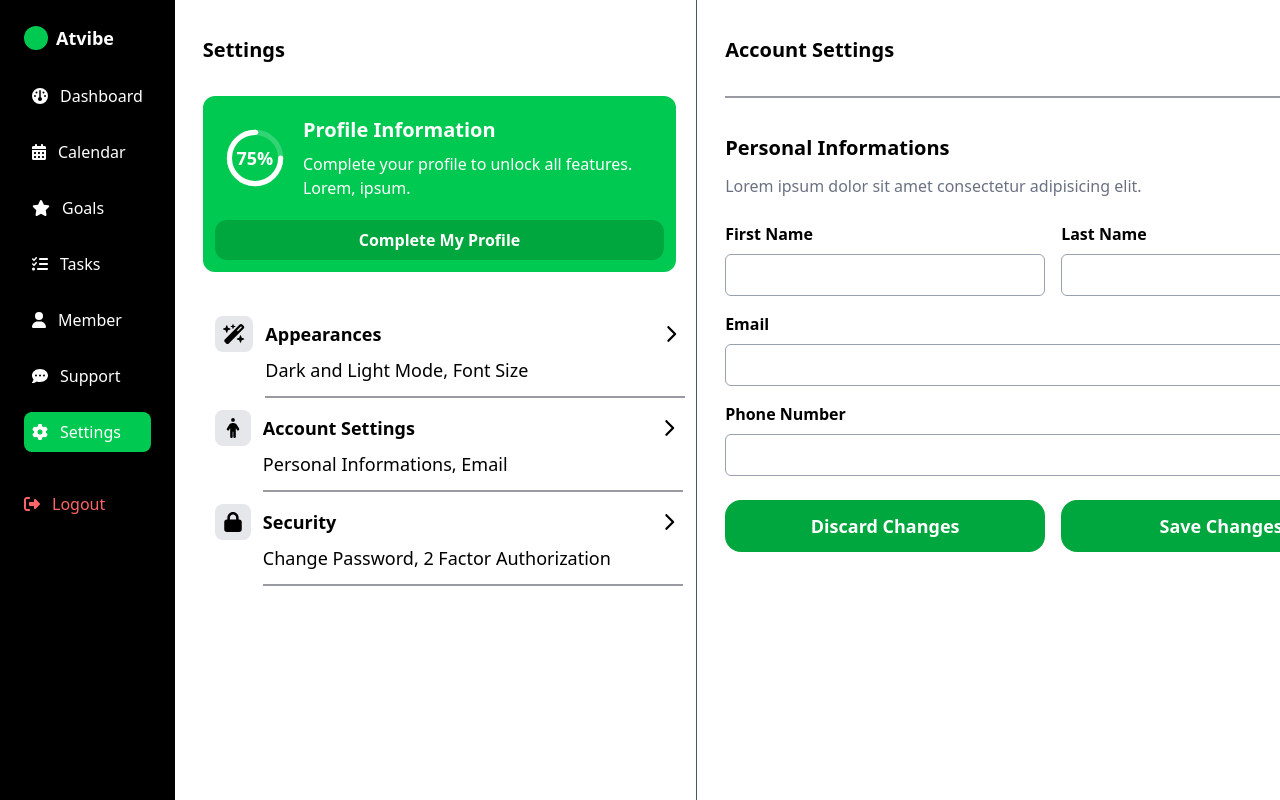
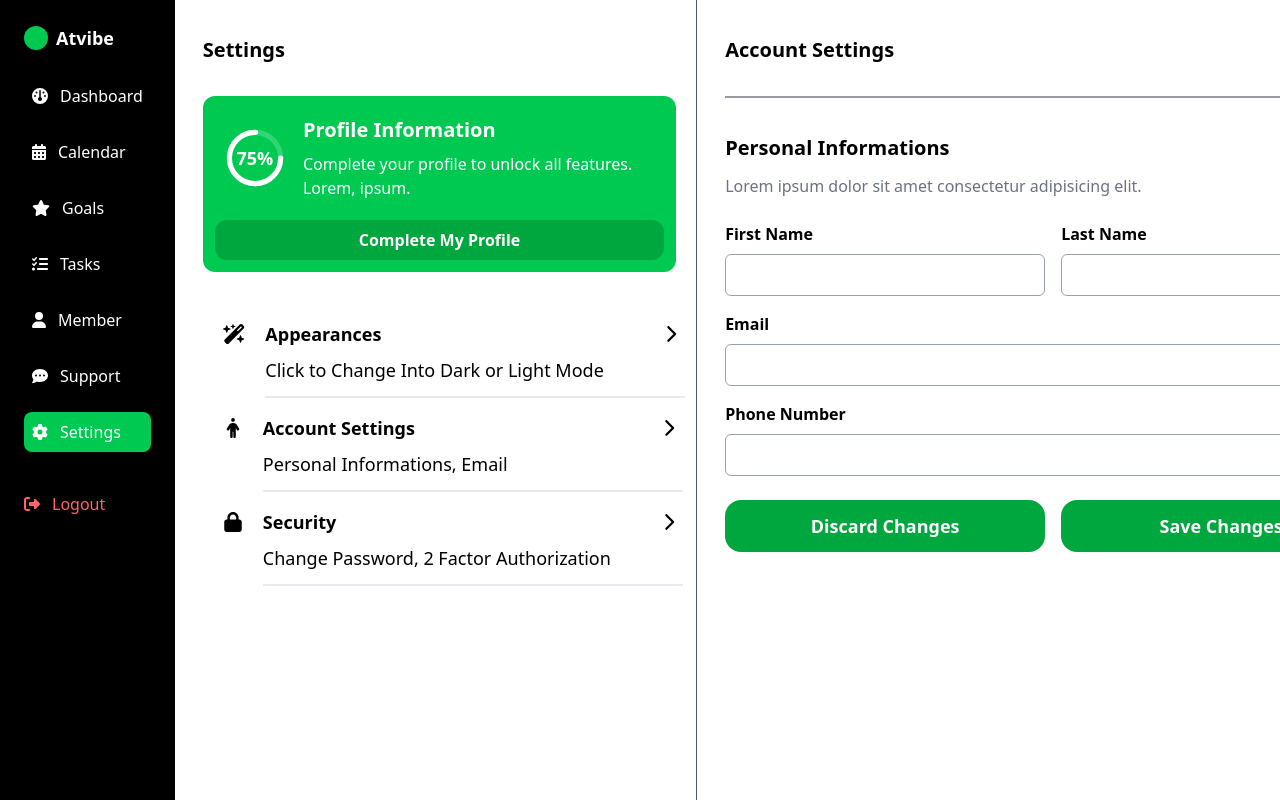
Before and after one commit to Gepx/activity-tracker, a React (Vite) app: page /settings in a window 1280 px wide. Shown: the top 800 px of the page. Built offline with nearby package versions, Linux system fonts and the light colour scheme.

Commit message:
add toggle dark mode light mode

```diff
--- a/src/components/SettingsButton.jsx
+++ b/src/components/SettingsButton.jsx
@@ -1,31 +1,32 @@
-import React from 'react'
-import { FontAwesomeIcon } from "@fortawesome/react-fontawesome";
-import { faChevronRight } from "@fortawesome/free-solid-svg-icons";
+import React from 'react';
+import { FontAwesomeIcon } from '@fortawesome/react-fontawesome';
+import { faChevronRight } from '@fortawesome/free-solid-svg-icons';
 
-const SettingsButton = ({icon, title, description}) => {
+const SettingsButton = ({ icon, title, description, onClick, darkMode }) => {
   return (
-    // <div className='settings-button max-w-123 p-3 rounded-xl text-gray-200 flex hover:text-white cursor-pointer'>
-    <div className='settings-button max-w-123 pl-3 pr-3 pt-3 rounded-xl text-black flex hover:text-gray-600 cursor-pointer'>
+    <div className="settings-button max-w-123 pl-3 pr-3 pt-3 rounded-xl flex hover:text-gray-600 cursor-pointer" onClick={onClick}>
       <div className="left-settings-button">
         <FontAwesomeIcon
           icon={icon}
-                // className='p-2 rounded-lg bg-[#212121] text-xl'
-                className='p-2 rounded-lg bg-gray-200 text-xl min-w-5'
+          className={`p-2 rounded-lg text-xl min-w-5
+                  ${darkMode ? 'bg-gray-700 text-white' : 'null'}`}
         />
       </div>
       <div className="middle-settings-button ml-3 pt-1 text-lg min-w-100">
-            <p className='font-semibold mb-2'>{title}</p>
+        <p className="font-semibold mb-2">{title}</p>
         <p className="relative">
           {description}
-                <span className="block w-[105%] mt-3 border-b-2 border-[#323444] opacity-50"></span>
+          <span
+            className={`block w-[105%] mt-3 border-b-2
+                  ${darkMode ? 'border-gray-500 opacity-50' : 'border-gray-300 opacity-50'}`}
+          ></span>
         </p>
-
       </div>
       <div className="right-settings-button pt-1 text-lg">
         <FontAwesomeIcon icon={faChevronRight} />
       </div>
     </div>
-  )
-}
+  );
+};
 
-export default SettingsButton
+export default SettingsButton;
--- a/src/pages/Settings.jsx
+++ b/src/pages/Settings.jsx
@@ -1,149 +1,130 @@
-import React, { useState } from 'react'
-import SettingsButton from '../components/SettingsButton'
-import { faWandMagicSparkles, faPerson, faLock } from '@fortawesome/free-solid-svg-icons'
+import React, { useState, useEffect } from 'react';
+import SettingsButton from '../components/SettingsButton';
+import { faWandMagicSparkles, faPerson, faLock } from '@fortawesome/free-solid-svg-icons';
 
 const Settings = () => {
-    const [firstName, setFirstName] = useState('')
-    const [lastName, setLastName] = useState('')
-    const [email, setEmail] = useState('')
-    const [phoneNumber, setPhoneNumber] = useState('')
+  const [firstName, setFirstName] = useState('');
+  const [lastName, setLastName] = useState('');
+  const [email, setEmail] = useState('');
+  const [phoneNumber, setPhoneNumber] = useState('');
+  const [darkMode, setDarkMode] = useState(false);
+
+  useEffect(() => {
+    if (darkMode) {
+      document.body.classList.add('dark');
+    } else {
+      document.body.classList.remove('dark');
+    }
+  }, [darkMode]);
 
   return (
-    // <div className='bg-[#121212] min-h-screen flex'>
-    <div className='min-h-screen flex'>
-        {/* <div className="left-side pl-7 w-3/7 border-r border-[#323444]"> */}
-        <div className="left-side pl-7 w-3/7 border-r border-gray-600">
-            <p className='pt-9 font-semibold text-xl'>Settings</p>
-            <div className="box-profile mt-8 bg-green-500 max-w-123 p-3 rounded-xl text-white mr-5">
+    <div className={`min-h-screen flex ${darkMode ? 'bg-[#121212] text-white' : 'bg-white text-black'}`}>
+      <div className={`left-side pl-7 w-3/7 border-r ${darkMode ? 'border-gray-700' : 'border-gray-600'}`}>
+        <p className="pt-9 font-semibold text-xl">Settings</p>
+        <div className={`box-profile mt-8 bg-green-500 max-w-123 p-3 rounded-xl text-white mr-5`}>
           <div className="top-box flex p-2 justify-between items-center">
             <div className="relative w-20 h-20">
               <svg className="w-full h-full" viewBox="0 0 100 100">
-                            {/* Background Circle */}
-                            <circle
-                                cx="50"
-                                cy="50"
-                                r="40"
-                                stroke="rgba(255, 255, 255, 0.2)"
-                                strokeWidth="8"
-                                fill="none"
-                            />
-                            {/* Progress Circle */}
-                            <circle
-                                cx="50"
-                                cy="50"
-                                r="40"
-                                stroke="white"
-                                strokeWidth="8"
-                                fill="none"
-                                strokeDasharray="251.2" /* Keliling lingkaran */
-                                strokeDashoffset="62.8" /* 75% progress */
-                                strokeLinecap="round"
-                                className="transition-all duration-500 ease-in-out"
-                            />
+                <circle cx="50" cy="50" r="40" stroke="rgba(255, 255, 255, 0.2)" strokeWidth="8" fill="none" />
+                <circle cx="50" cy="50" r="40" stroke="white" strokeWidth="8" fill="none" strokeDasharray="251.2" strokeDashoffset="62.8" strokeLinecap="round" className="transition-all duration-500 ease-in-out" />
               </svg>
-                        <p className="absolute inset-0 flex items-center justify-center text-lg font-bold">
-                            75%
-                        </p>
+              <p className="absolute inset-0 flex items-center justify-center text-lg font-bold">75%</p>
             </div>
             <div className="right ml-4">
-                        <h1 className='text-xl font-semibold mb-2'>Profile Information</h1>
-                        <p >Complete your profile to unlock all features. Lorem, ipsum.</p>
+              <h1 className="text-xl font-semibold mb-2">Profile Information</h1>
+              <p>Complete your profile to unlock all features. Lorem, ipsum.</p>
             </div>
           </div>
-                <button className='min-w-full mt-3 py-2 font-semibold bg-green-600 hover:bg-green-700 rounded-xl cursor-pointer'>Complete My Profile</button>
+          <button className="min-w-full mt-3 py-2 font-semibold bg-green-600 hover:bg-green-700 rounded-xl cursor-pointer">Complete My Profile</button>
         </div>
         <div className="settings-button mt-8 mr-5">
-                <SettingsButton
-                    icon={faWandMagicSparkles}
-                    title={'Appearances'}
-                    description={'Dark and Light Mode, Font Size'}
-                />
-                <SettingsButton
-                    icon={faPerson}
-                    title={'Account Settings'}
-                    description={'Personal Informations, Email'}
-                />
-                <SettingsButton
-                    icon={faLock}
-                    title={'Security'}
-                    description={'Change Password, 2 Factor Authorization'}
-                />
+          <SettingsButton icon={faWandMagicSparkles} title={'Appearances'} description={'Click to Change Into Dark or Light Mode'} onClick={() => setDarkMode(!darkMode)} darkMode={darkMode} />
+          <SettingsButton icon={faPerson} title={'Account Settings'} description={'Personal Informations, Email'} darkMode={darkMode} />
+          <SettingsButton icon={faLock} title={'Security'} description={'Change Password, 2 Factor Authorization'} darkMode={darkMode} />
         </div>
       </div>
       <div className="right-side w-4/7 pl-7">
-            <p className='py-9 font-semibold text-xl'>
+        <p className="py-9 font-semibold text-xl">
           Account Settings
-                <span className="block w-full mt-8 border-b-2 border-[#323444] opacity-50"></span>
+          <span className={`block w-full mt-8 border-b-2 ${darkMode ? 'border-gray-700' : 'border-[#323444]'} opacity-50`}></span>
         </p>
-            <p className='font-semibold text-xl mb-3'>Personal Informations</p>
-            <p className='text-gray-500 mb-6'>Lorem ipsum dolor sit amet consectetur adipisicing elit.</p>
+        <p className="font-semibold text-xl mb-3">Personal Informations</p>
+        <p className={`mb-6 ${darkMode ? 'text-gray-400' : 'text-gray-500'}`}>Lorem ipsum dolor sit amet consectetur adipisicing elit.</p>
 
-            {/* Form */}
         <form>
           <div className="inline-name flex gap-4 mb-4">
             <div className="w-80">
-                        <label htmlFor="FirstName" className="block font-semibold mb-2">First Name</label>
+              <label htmlFor="FirstName" className="block font-semibold mb-2">
+                First Name
+              </label>
               <input
                 type="text"
                 id="FirstName"
                 value={firstName}
                 onChange={(e) => setFirstName(e.target.value)}
-                            className="border border-gray-400 p-2 rounded-md w-full focus:ring focus:border-blue-500"
+                className={`border p-2 rounded-md w-full focus:ring focus:border-blue-500 ${darkMode ? 'bg-gray-900 text-white border-gray-600' : 'border-gray-400'}`}
                 required
               />
             </div>
             <div className="w-80">
-                        <label htmlFor="LastName" className="block font-semibold mb-2">Last Name</label>
+              <label htmlFor="LastName" className="block font-semibold mb-2">
+                Last Name
+              </label>
               <input
                 type="text"
                 id="LastName"
                 value={lastName}
                 onChange={(e) => setLastName(e.target.value)}
-                            className="border border-gray-400 p-2 rounded-md w-full focus:ring focus:border-blue-500"
+                className={`border p-2 rounded-md w-full focus:ring focus:border-blue-500 ${darkMode ? 'bg-gray-900 text-white border-gray-600' : 'border-gray-400'}`}
                 required
               />
             </div>
           </div>
           <div className="mb-4">
-                    <label htmlFor="Email" className="block font-semibold mb-2">Email</label>
+            <label htmlFor="Email" className="block font-semibold mb-2">
+              Email
+            </label>
             <input
               type="email"
               id="Email"
               value={email}
               onChange={(e) => setEmail(e.target.value)}
-                        className="border border-gray-400 p-2 rounded-md w-164 focus:ring focus:border-blue-500"
+              className={`border p-2 rounded-md w-164 focus:ring focus:border-blue-500 ${darkMode ? 'bg-gray-900 text-white border-gray-600' : 'border-gray-400'}`}
               required
             />
           </div>
           <div className="mb-4">
-                    <label htmlFor="PhoneNumber" className="block font-semibold mb-2">Phone Number</label>
+            <label htmlFor="PhoneNumber" className="block font-semibold mb-2">
+              Phone Number
+            </label>
             <input
               type="text"
               id="PhoneNumber"
               value={phoneNumber}
               onChange={(e) => setPhoneNumber(e.target.value)}
-                        className="border border-gray-400 p-2 rounded-md w-164 focus:ring focus:border-blue-500"
+              className={`border p-2 rounded-md w-164 focus:ring focus:border-blue-500 ${darkMode ? 'bg-gray-900 text-white border-gray-600' : 'border-gray-400'}`}
               required
             />
           </div>
           <div className="button-form w-164 flex justify-between mt-6">
             <button
               onClick={(e) => {
-                            e.preventDefault()
-                            setFirstName('')
-                            setLastName('')
-                            setEmail('')
-                            setPhoneNumber('')
+                e.preventDefault();
+                setFirstName('');
+                setLastName('');
+                setEmail('');
+                setPhoneNumber('');
               }}
-                        className='bg-green-600 hover:bg-green-700 text-white p-3 font-semibold text-lg w-80 cursor-pointer rounded-2xl'>
+              className="bg-green-600 hover:bg-green-700 text-white p-3 font-semibold text-lg w-80 cursor-pointer rounded-2xl"
+            >
               Discard Changes
             </button>
-                    <button className='bg-green-600 hover:bg-green-700 text-white p-3 font-semibold text-lg w-80 cursor-pointer rounded-2xl'>Save Changes</button>
+            <button className="bg-green-600 hover:bg-green-700 text-white p-3 font-semibold text-lg w-80 cursor-pointer rounded-2xl">Save Changes</button>
           </div>
         </form>
       </div>
     </div>
-  )
-}
+  );
+};
 
-export default Settings
+export default Settings;
```
Lines whose indentation alone changed are shown as unchanged.
